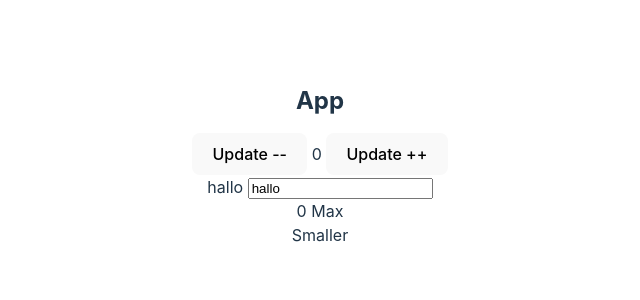
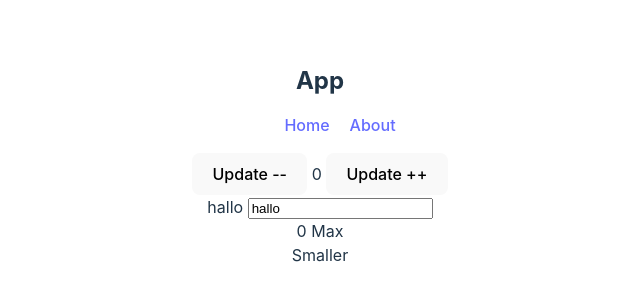
Before and after one commit to Coding-Crashkurse/Vue3-Komplettkurs, a Vue app: page /#/ in a window 1280 px wide. Shown: the part 242-542 px from the top of the page, without its empty margins (320-960 px from the left). Built offline with nearby package versions, Linux system fonts and the light colour scheme.

Commit message:
add router

```diff
--- a/package.json
+++ b/package.json
@@ -9,7 +9,8 @@
     "preview": "vite preview"
   },
   "dependencies": {
-    "vue": "^3.2.45"
+    "vue": "^3.2.45",
+    "vue-router": "^4.1.6"
   },
   "devDependencies": {
     "@vitejs/plugin-vue": "^4.0.0",
--- a/src/App.vue
+++ b/src/App.vue
@@ -1,12 +1,19 @@
-<script setup>
-import HelloWorld from "./components/HelloWorld.vue";
-</script>
+<script setup></script>
 
 <template>
   <div>
     <h2>App</h2>
+    <ul>
+      <RouterLink to="/">Home</RouterLink>
+      <RouterLink to="/about">About</RouterLink>
+    </ul>
   </div>
-  <HelloWorld />
+  <router-view></router-view>
+  <!-- <HelloWorld /> -->
 </template>
 
-<style scoped></style>
+<style scoped>
+a {
+  padding: 10px;
+}
+</style>
--- /dev/null
+++ b/src/components/About.vue
@@ -0,0 +1,5 @@
+<template>
+  <div>
+    <h1>About</h1>
+  </div>
+</template>
--- /dev/null
+++ b/src/router/routes.js
@@ -0,0 +1,21 @@
+import { createRouter, createWebHashHistory } from "vue-router";
+import About from "../components/About.vue";
+import HelloWorld from "../components/HelloWorld.vue";
+
+const router = createRouter({
+  history: createWebHashHistory(),
+  routes: [
+    {
+      path: "/",
+      name: "index",
+      component: HelloWorld,
+    },
+    {
+      path: "/about",
+      name: "about",
+      component: About,
+    },
+  ],
+});
+
+export default router;
```
Also changed, not shown: src/components/HelloWorld.vue (+23 -1 lines), src/main.js (+5 -4 lines), 1 other file (tests, documents, lock files or other folders).
